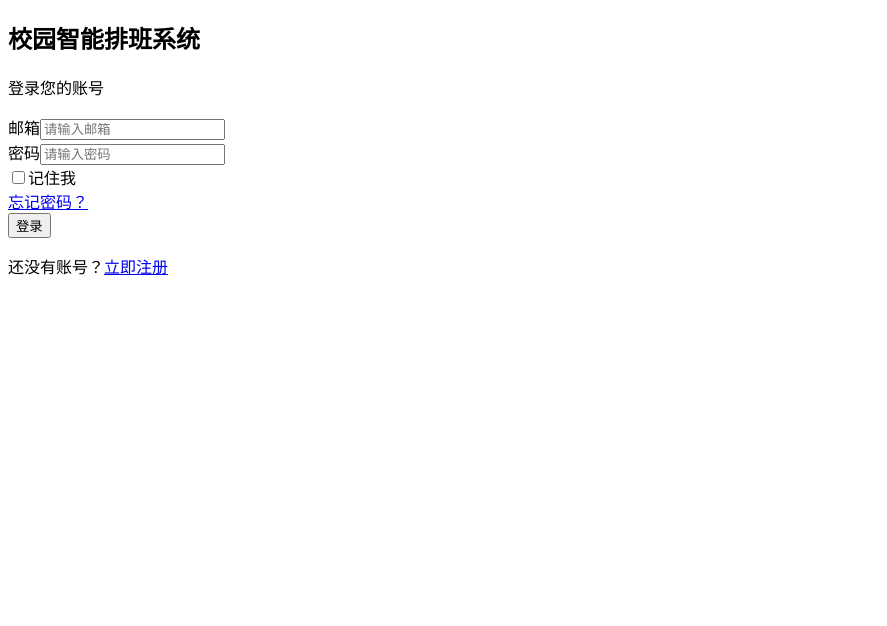
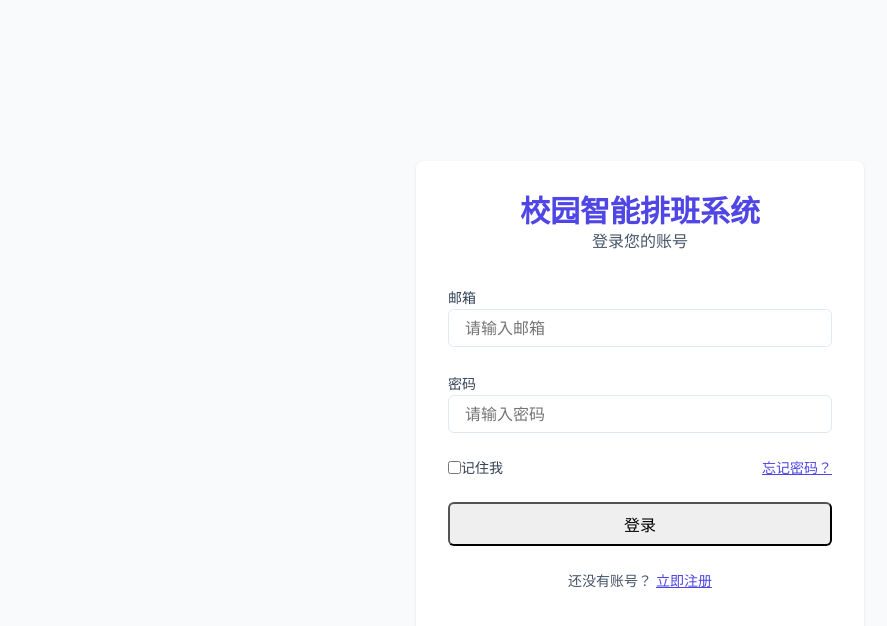
Before and after one commit to Jialearthur/Campus-intelligent-scheduling-and-notification-system, a React (Vite) app in the folder campus-scheduling-system/frontend/: page /login in a window 1280 px wide. Shown: the top 626 px of the page, without its empty margins (0-887 px from the left). Built offline with nearby package versions, Linux system fonts and the light colour scheme.

Commit message:
feat: 校园智能排班通知系统PRD
Co-authored-by: traeagent <traeagent@users.noreply.github.com>

```diff
--- a/campus-scheduling-system/frontend/index.html
+++ b/campus-scheduling-system/frontend/index.html
@@ -5,6 +5,7 @@
     <link rel="icon" type="image/svg+xml" href="/favicon.svg" />
     <meta name="viewport" content="width=device-width, initial-scale=1.0" />
     <title>校园智能排班系统</title>
+    <link rel="stylesheet" href="/styles.css" />
   </head>
   <body>
     <div id="root"></div>
--- /dev/null
+++ b/campus-scheduling-system/frontend/public/styles.css
@@ -0,0 +1,321 @@
+* {
+  margin: 0;
+  padding: 0;
+  box-sizing: border-box;
+}
+
+html {
+  font-size: 16px;
+}
+
+body {
+  font-family: -apple-system, BlinkMacSystemFont, 'Segoe UI', 'Roboto', 'Oxygen',
+    'Ubuntu', 'Cantarell', 'Fira Sans', 'Droid Sans', 'Helvetica Neue',
+    sans-serif;
+  -webkit-font-smoothing: antialiased;
+  -moz-osx-font-smoothing: grayscale;
+  background-color: #f8fafc;
+  color: #334155;
+  line-height: 1.5;
+}
+
+#root {
+  min-height: 100vh;
+}
+
+h1, h2, h3, h4, h5, h6 {
+  font-weight: 600;
+  line-height: 1.2;
+}
+
+h1 { font-size: 2rem; }
+h2 { font-size: 1.5rem; }
+h3 { font-size: 1.25rem; }
+h4 { font-size: 1.125rem; }
+
+p {
+  margin-bottom: 1rem;
+}
+
+button {
+  font-family: inherit;
+  font-size: inherit;
+  cursor: pointer;
+}
+
+input, select, textarea {
+  font-family: inherit;
+  font-size: inherit;
+}
+
+img {
+  max-width: 100%;
+  height: auto;
+}
+
+.container {
+  max-width: 1200px;
+  margin: 0 auto;
+  padding: 20px;
+}
+
+.btn {
+  padding: 10px 20px;
+  border: none;
+  border-radius: 6px;
+  font-size: 14px;
+  font-weight: 500;
+  transition: all 0.2s;
+}
+
+.btn-primary {
+  background-color: #4F46E5;
+  color: white;
+}
+
+.btn-primary:hover {
+  background-color: #4338CA;
+}
+
+.btn-success {
+  background-color: #10B981;
+  color: white;
+}
+
+.btn-success:hover {
+  background-color: #059669;
+}
+
+.btn-danger {
+  background-color: #EF4444;
+  color: white;
+}
+
+.btn-danger:hover {
+  background-color: #DC2626;
+}
+
+.card {
+  background: white;
+  border-radius: 12px;
+  padding: 24px;
+  box-shadow: 0 1px 3px rgba(0,0,0,0.1);
+  margin-bottom: 20px;
+}
+
+.form-group {
+  margin-bottom: 16px;
+}
+
+.form-label {
+  display: block;
+  margin-bottom: 6px;
+  font-weight: 500;
+  color: #475569;
+}
+
+.form-input {
+  width: 100%;
+  padding: 10px 14px;
+  border: 1px solid #E2E8F0;
+  border-radius: 6px;
+  font-size: 14px;
+  transition: border-color 0.2s;
+}
+
+.form-input:focus {
+  outline: none;
+  border-color: #4F46E5;
+  box-shadow: 0 0 0 3px rgba(79, 70, 229, 0.1);
+}
+
+.nav {
+  background: white;
+  padding: 16px 24px;
+  box-shadow: 0 1px 3px rgba(0,0,0,0.1);
+  margin-bottom: 24px;
+}
+
+.nav-links {
+  display: flex;
+  gap: 24px;
+  list-style: none;
+}
+
+.nav-link {
+  color: #64748B;
+  text-decoration: none;
+  font-weight: 500;
+  transition: color 0.2s;
+}
+
+.nav-link:hover, .nav-link.active {
+  color: #4F46E5;
+}
+
+.grid {
+  display: grid;
+  gap: 20px;
+}
+
+.grid-cols-2 {
+  grid-template-columns: repeat(2, 1fr);
+}
+
+.grid-cols-3 {
+  grid-template-columns: repeat(3, 1fr);
+}
+
+.flex {
+  display: flex;
+}
+
+.items-center {
+  align-items: center;
+}
+
+.justify-center {
+  justify-content: center;
+}
+
+.justify-between {
+  justify-content: space-between;
+}
+
+.gap-4 {
+  gap: 16px;
+}
+
+.mb-4 {
+  margin-bottom: 16px;
+}
+
+.mt-4 {
+  margin-top: 16px;
+}
+
+.text-center {
+  text-align: center;
+}
+
+.text-primary {
+  color: #4F46E5;
+}
+
+.text-success {
+  color: #10B981;
+}
+
+.text-danger {
+  color: #EF4444;
+}
+
+.h-screen {
+  height: 100vh;
+}
+
+.w-full {
+  width: 100%;
+}
+
+.min-h-screen {
+  min-height: 100vh;
+}
+
+.bg-secondary {
+  background-color: #f8fafc;
+}
+
+.bg-white {
+  background-color: white;
+}
+
+.rounded-lg {
+  border-radius: 8px;
+}
+
+.shadow {
+  box-shadow: 0 1px 3px rgba(0,0,0,0.1);
+}
+
+.p-8 {
+  padding: 32px;
+}
+
+.space-y-8 > * + * {
+  margin-top: 32px;
+}
+
+.space-y-6 > * + * {
+  margin-top: 24px;
+}
+
+.max-w-md {
+  max-width: 448px;
+}
+
+.w-full {
+  width: 100%;
+}
+
+.px-4 {
+  padding-left: 16px;
+  padding-right: 16px;
+}
+
+.py-2 {
+  padding-top: 8px;
+  padding-bottom: 8px;
+}
+
+.border {
+  border: 1px solid #E2E8F0;
+}
+
+.rounded-md {
+  border-radius: 6px;
+}
+
+.text-3xl {
+  font-size: 1.875rem;
+}
+
+.font-bold {
+  font-weight: 700;
+}
+
+.text-gray-600 {
+  color: #475569;
+}
+
+.text-sm {
+  font-size: 0.875rem;
+}
+
+.font-medium {
+  font-weight: 500;
+}
+
+.ml-1 {
+  margin-left: 4px;
+}
+
+.p-3 {
+  padding: 12px;
+}
+
+.text-red-600 {
+  color: #DC2626;
+}
+
+.bg-red-100 {
+  background-color: #FEE2E2;
+}
+
+.disabled:opacity-50 {
+  opacity: 0.5;
+}
+
+.disabled:cursor-not-allowed {
+  cursor: not-allowed;
+}
```
